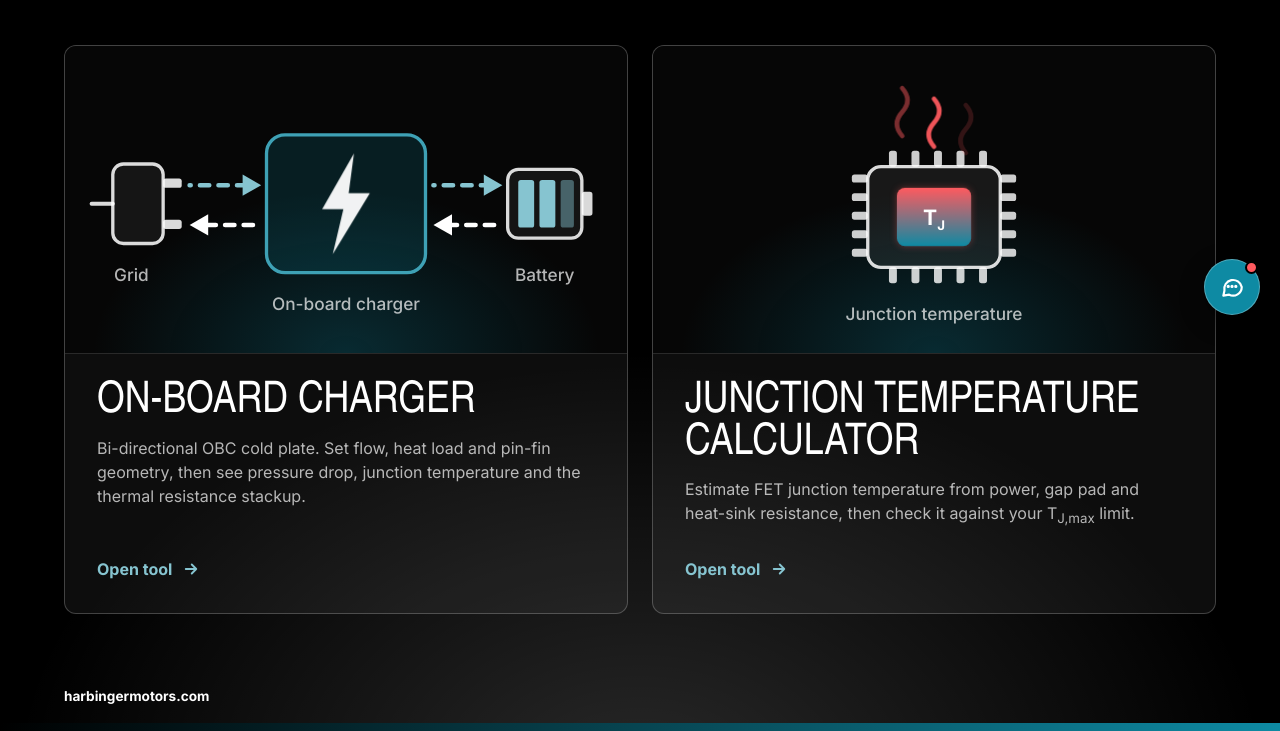
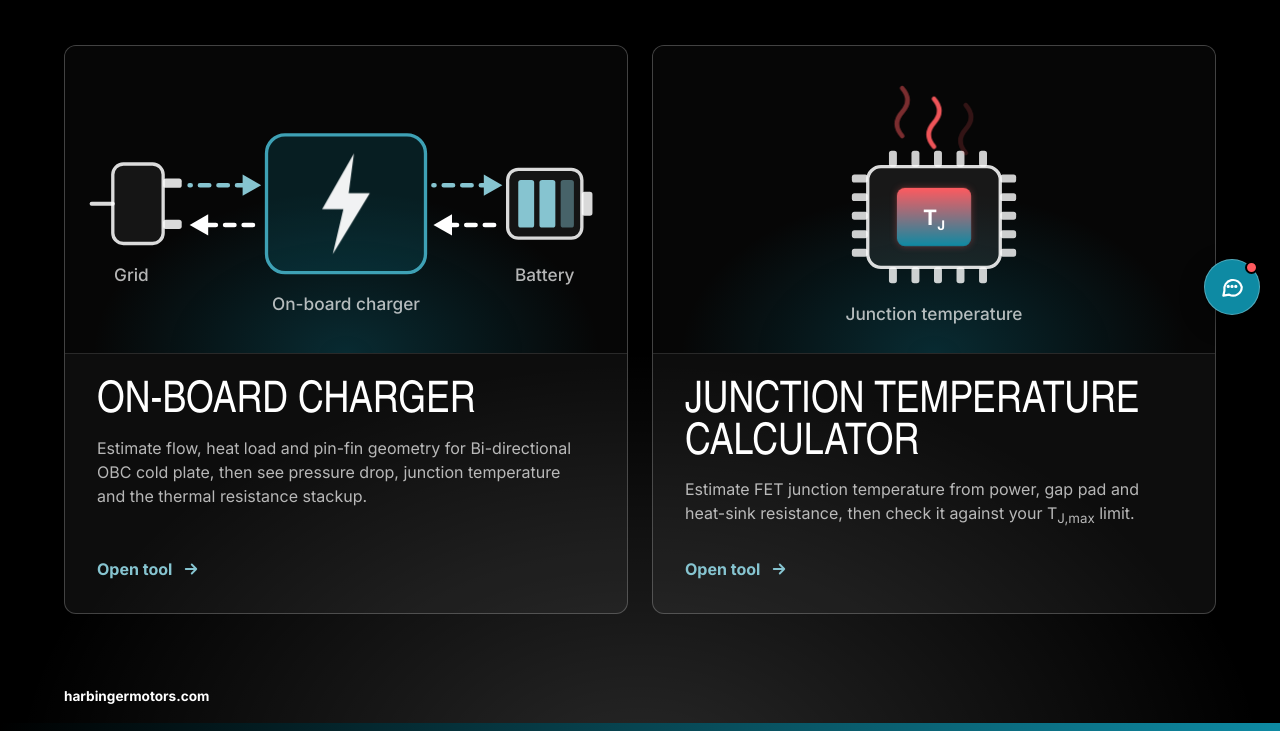
Before and after one commit to hrushikeshjadhav-cmd/Harbinger-Thermal-Dashboard, a plain HTML site: page index.html in a window 1280 px wide. Shown: the part 465-1196 px from the top of the page. Drawn offline with Linux system fonts and the light colour scheme; a web font is replaced by a local one.

Commit message:
Update index.html

```diff
--- a/index.html
+++ b/index.html
@@ -420,7 +420,7 @@
         </div>
         <div class="card-body">
           <h2 class="h-display">On-Board Charger</h2>
-          <p>Bi-directional OBC cold plate. Set flow, heat load and pin-fin geometry, then see pressure drop, junction temperature and the thermal resistance stackup.</p>
+          <p>Estimate flow, heat load and pin-fin geometry for Bi-directional OBC cold plate, then see pressure drop, junction temperature and the thermal resistance stackup.</p>
           <span class="cta">Open tool
             <svg width="18" height="18" viewBox="0 0 24 24" fill="none" stroke="currentColor" stroke-width="2.5" stroke-linecap="round" stroke-linejoin="round"><path d="M5 12h14M13 6l6 6-6 6"/></svg>
           </span>
```
